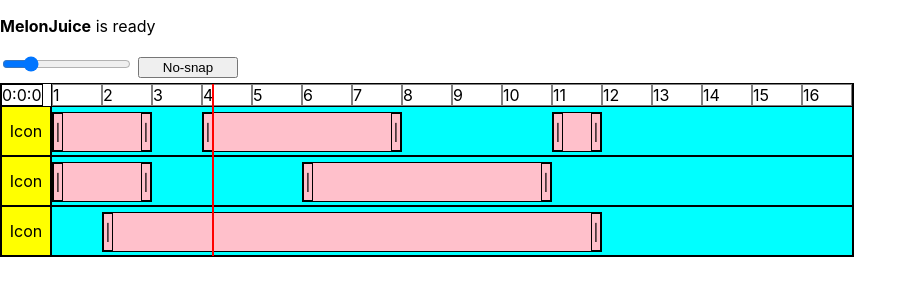
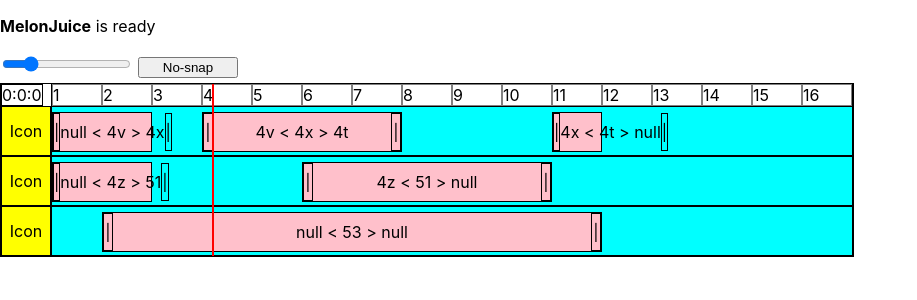
Before and after one commit to purewack/melonJuice-web, a React (Create React App) app: page / in a window 1280 px wide. Shown: the top 300 px of the page, without its empty margins (0-917 px from the left). Built offline with nearby package versions, Linux system fonts and the light colour scheme.

Commit message:
basic region relations for prev and next regions

```diff
--- a/src/App.js
+++ b/src/App.js
@@ -36,9 +36,9 @@ function App() {
       AudioEngine.addTrack()
       AudioEngine.addTrack()
 
+      AudioEngine.tracks[0].addRegion(newid(),10,1)
       AudioEngine.tracks[0].addRegion(newid(),0,2)
       AudioEngine.tracks[0].addRegion(newid(),3,4)
-      AudioEngine.tracks[0].addRegion(newid(),10,1)
 
       AudioEngine.tracks[1].addRegion(newid(),0,2)
       AudioEngine.tracks[1].addRegion(newid(),5,5)
@@ -112,6 +112,7 @@ function App() {
               {t.regions && t.regions.map((r,j) => {
                   return <AudioRegion key={j} region={r} setRegion={(r)=>{
                     AudioEngine.tracks[i].setRegion(r)
+                    setTracks([...AudioEngine.tracks])
                   }} bar={bar} shouldSnap={snapGrain}/>
               })}
 
--- a/src/Util.js
+++ b/src/Util.js
@@ -4,3 +4,21 @@ export const intersectCheck = (colider_start, colider_end, target_start, target_
         || (colider_start >= target_start && colider_start <= target_start+target_end)
     )
 }
+
+export const calculateRegionRelations = (regions) => {
+    let sorted = regions.sort((a,b)=>{
+        if(a.rStart < b.rStart){
+            return -1
+        }
+        else if(a.rStart > b.rStart){
+            return 1
+        }
+        else return 0
+    })
+
+    return sorted.map((r,i,a) => {
+        r.rPrev = (i>0 ? a[i-1] : null)
+        r.rNext = (i<a.length-1 ? a[i+1] : null)
+        return r
+    })
+}
--- a/src/audio/AudioEngine.js
+++ b/src/audio/AudioEngine.js
@@ -58,7 +58,7 @@
 //     setRecording(false)
 //   }
 
-
+import {calculateRegionRelations} from '../Util'
 import * as Tone from 'tone'
 import newid from 'uniqid';
 
@@ -217,7 +217,7 @@ export const AudioEngine = {
         // }),
         regions: [],
         addRegion(bufferId, start, duration){
-            this.regions.push({
+            this.regions = calculateRegionRelations([...this.regions,{
               regionId: newid(),
               bufferId: bufferId,
               rBufferOffset:0,
@@ -226,22 +226,25 @@ export const AudioEngine = {
               rDuration:duration,
               rFadeIn: 0.01,
               rFadeOut: 0.01,
+              rPlayrate:1.0,
               rLoop:0,
-            })
+              rPrev:null,
+              rNext:null,
+          }])
         },
         setRegion(region){
-          this.regions = this.regions.map(r =>{
+          this.regions = calculateRegionRelations(this.regions.map(r =>{
             if(r.regionId === region.regionId)
             return region
             else
             return r
-          })
+          }))
         },
         removeRegion(region){
-          this.regions = this.regions.map(r =>{
+          this.regions = calculateRegionRelations(this.regions.map(r =>{
             if(r.regionId !== region.regionId)
             return r
-          })
+          }))
         }
     }
     // t.player.connect(t.envelope)
--- a/src/components/AudioRegion.js
+++ b/src/components/AudioRegion.js
@@ -9,6 +9,7 @@ const AudioRegion = ({region, setRegion, bar, shouldSnap, mousePos, mouseOffset}
   const [handleHitbox, setHandleHitbox] = useState(null)
   const preClick = useRef()
   const resizeArea = 10;
+  const [relationLabel, setRelationLabel] = useState(' < > ')
 
 
   useEffect(()=>{
@@ -89,7 +90,7 @@ const AudioRegion = ({region, setRegion, bar, shouldSnap, mousePos, mouseOffset}
     onMouseUp={mouseUp}
     >
     <span className='StartHandle' style={pointerEvents}>|</span>
-    <span> </span>
+    <span style={{pointerEvents:'none'}}> {`${region.rPrev && region.rPrev.regionId.slice(-2)} < ${region.regionId.slice(-2)} > ${region.rNext && region.rNext.regionId.slice(-2)}`} </span>
     <span className='EndHandle' style={pointerEvents}>|</span>
   </div>)
 }
```
Lines whose indentation alone changed are shown as unchanged.
